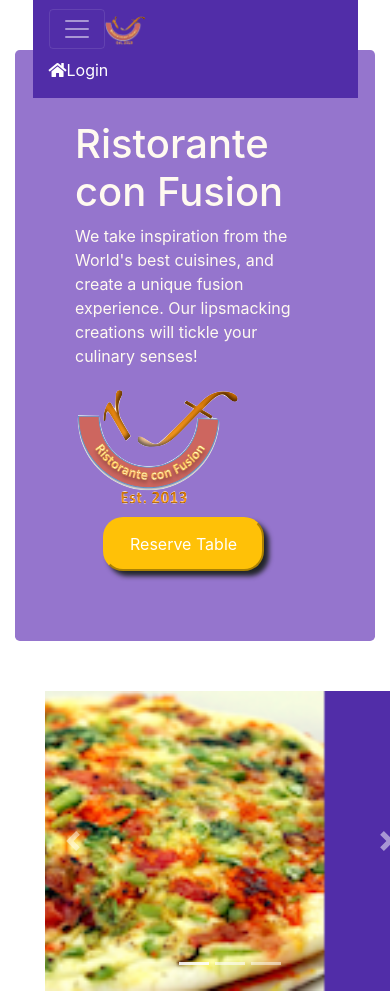
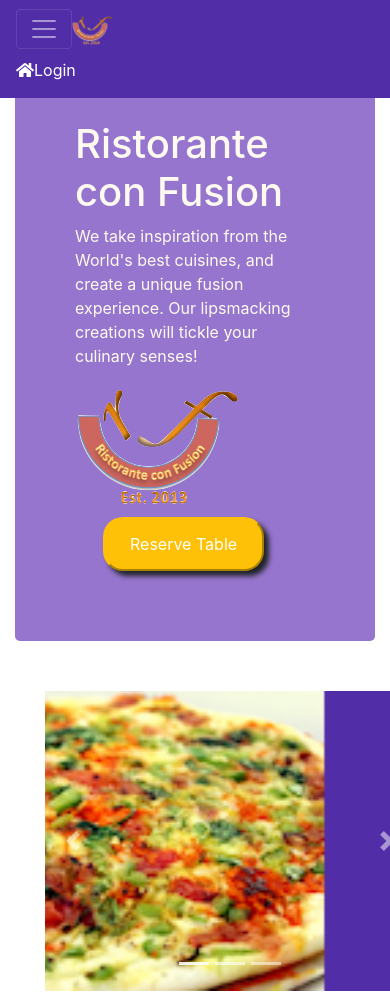
Before and after one commit to faozziyyah/Restaurant-ConFusion, a website: page index.html in a window 390 px wide. Shown: the top 994 px of the page. Drawn offline with nearby package versions, Linux system fonts and the light colour scheme.

Commit message:
Update index.html

```diff
--- a/index.html
+++ b/index.html
@@ -17,7 +17,7 @@
 
 <body class="container-fluid">
   <!--Bootstrap Navbar-->
-  <nav class="navbar navbar-dark navbar-expand-sm fixed-top container-fluid col-10 col-md-12">
+  <nav class="navbar navbar-dark navbar-expand-sm fixed-top container-fluid">
     <div class="container-fluid">
       <button class="navbar-toggler" type="button" data-toggle="collapse" data-target="#Navbar">
         <span class="navbar-toggler-icon"></span>
```
